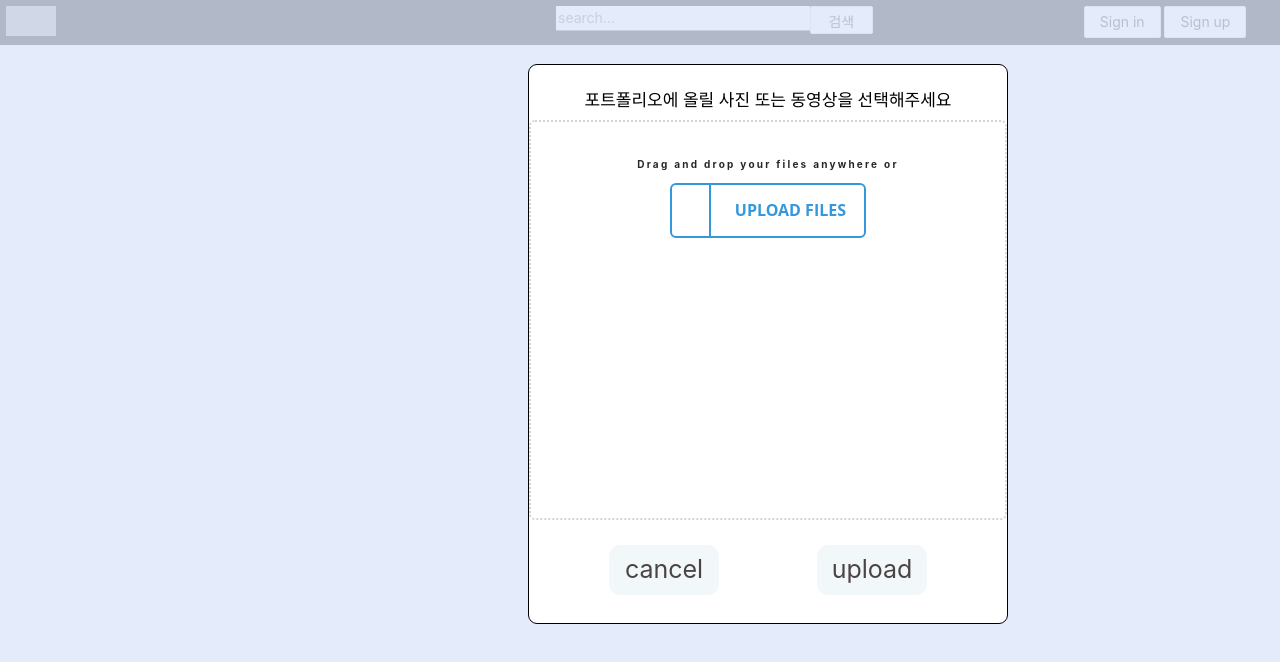
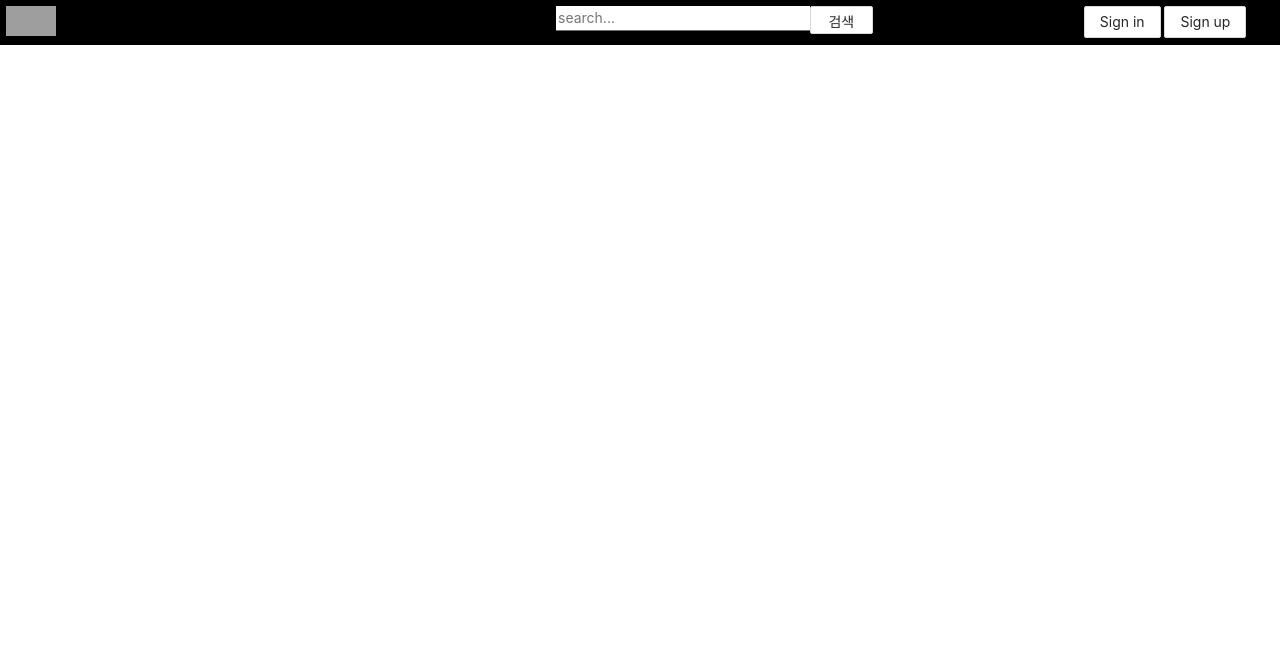
Before and after one commit to codestates/actorz-client, a React (Create React App) app in the folder actorz/: page /mainpage in a window 1280 px wide. Shown: the top 662 px of the page. Built offline with nearby package versions, Linux system fonts and the light colour scheme; grey boxes are pictures that could not be loaded.

Commit message:
update:postupload

```diff
--- a/actorz/src/App.js
+++ b/actorz/src/App.js
@@ -4,20 +4,8 @@ import Mainpage from "./pages/Mainpage";
 import "./App.css"
 import { BrowserRouter as Router, Route, Switch } from "react-router-dom";
 import React, { useState } from "react";
-import FileUpload from "./components/file-upload/file-upload.component"
 
 function App() {
-  const [newUserInfo, setNewUserInfo] = useState({
-    profileImages: []
-  });
-
-  const updateUploadedFiles = (files) =>
-    setNewUserInfo({ ...newUserInfo, profileImages: files });
-
-  const handleSubmit = (event) => {
-    event.preventDefault();
-    //logic to create new user...
-  };
 
   return (
     <Router>
@@ -27,15 +15,6 @@ function App() {
           <Route path="/mainpage" component={Mainpage} />
         </Switch>
       </div>
-      <div>
-        <form onSubmit={handleSubmit}>
-          <FileUpload
-            accept=".jpg,.png,.jpeg, .mp4"
-            multiple
-            updateFilesCb={updateUploadedFiles}
-          />
-        </form>
-      </div>
     </Router>
   );
 }
--- a/actorz/src/components/Nav.js
+++ b/actorz/src/components/Nav.js
@@ -3,11 +3,18 @@ import Signin from "./Signin";
 import Signup from "./Signup";
 import 'antd/dist/antd.css';
 import { Button } from 'antd';
+import FileUpload from "./file-upload/file-upload.component"; //파일 업로드 관련
 
 const Nav = () => {
   const [search, setSearch] = useState("");
   const [clickSignin, setClickSignin] = useState(false);
   const [clickSignup, setClickSignup] = useState(false);
+
+  const [newfile, setNewFile] = useState({ //파일 업로드 관련
+    profileImages: []
+  });
+  const [clickupload, setClickUpload] = useState(false); //파일 업로드 관련
+
 
   const inputHandler = (event) => {
     setSearch(event.target.value);
@@ -31,6 +38,18 @@ const Nav = () => {
     }
   };
 
+  const handleClickUpload = () => { //파일 업로드 관련
+    setClickUpload(true);
+  }
+
+  const updateUploadedFiles = (files) => //파일 업로드 관련
+    setNewFile({ ...newfile, profileImages: files });
+
+  const handleSubmit = (event) => { //파일 업로드 관련
+    event.preventDefault();
+    // 여기에 이미지 올리는 로직 작성해야 함
+  };
+
   return (
     <>
       <div id="nav">
@@ -43,7 +62,7 @@ const Nav = () => {
             placeholder="search..."
             onChange={e => inputHandler(e)}
           ></input>
-          <Button variant="outlined" className="product-search-btn">검색</Button>
+          <Button variant="outlined" className="product-search-btn" onClick={handleClickUpload}>검색</Button> {/* 파일 업로드 관련 */}
 
           <span className="signBtnPosition">
             <Button variant="outlined"
@@ -55,6 +74,16 @@ const Nav = () => {
         </div>
         {clickSignin ? <Signin handleClickSignin={handleClickSignin} handleClickSignup={handleClickSignup} /> : <></>}
         {clickSignup ? <Signup handleClickSignin={handleClickSignin} handleClickSignup={handleClickSignup} /> : <></>}
+        {clickupload ? /* 파일 업로드 관련 ------- */
+          <div>
+            <form onSubmit={handleSubmit}>
+              <FileUpload
+                accept=".jpg,.png,.jpeg, .mp4"
+                multiple
+                updateFilesCb={updateUploadedFiles}
+              />
+            </form>
+          </div> : null}
       </div>
     </>
   );
--- a/actorz/src/components/file-upload/file-upload.component.jsx
+++ b/actorz/src/components/file-upload/file-upload.component.js
@@ -69,8 +69,8 @@ const FileUpload = ({
 
   return (
     <>
-      <div id="modal-background">
-        <div id="modal-container">
+      <div id="upload-modal-background">
+        <div id="upload-modal-container">
           <FileUploadContainer>
             <InputLabel>포트폴리오에 올릴 사진 또는 동영상을 선택해주세요</InputLabel>
             <DragDropText>Drag and drop your files anywhere or</DragDropText>
--- a/actorz/src/styles/Postupload.css
+++ b/actorz/src/styles/Postupload.css
@@ -1,4 +1,4 @@
-#modal-background {
+#upload-modal-background {
   /* position: absolute; */
   position: fixed;
   flex-direction: column;
@@ -15,10 +15,10 @@
   transition: 0.5s linear;
 }
 
-#modal-container {
+#upload-modal-container {
   padding-top: 30px;
   font-size: 10px;
-  border-radius: 9px;
+  border-radius: 10px;
   width: 30rem;
   height: 35rem;
   position: absolute;
```
